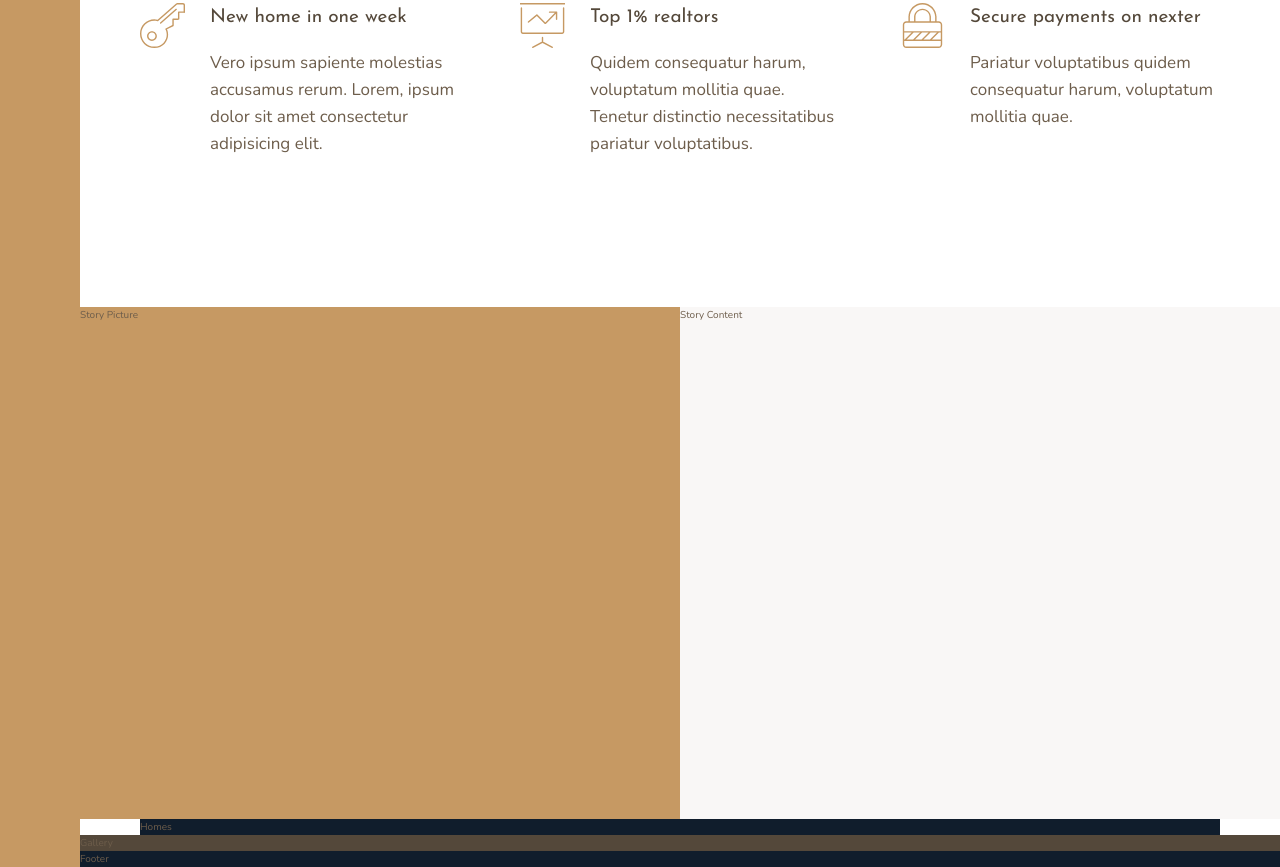
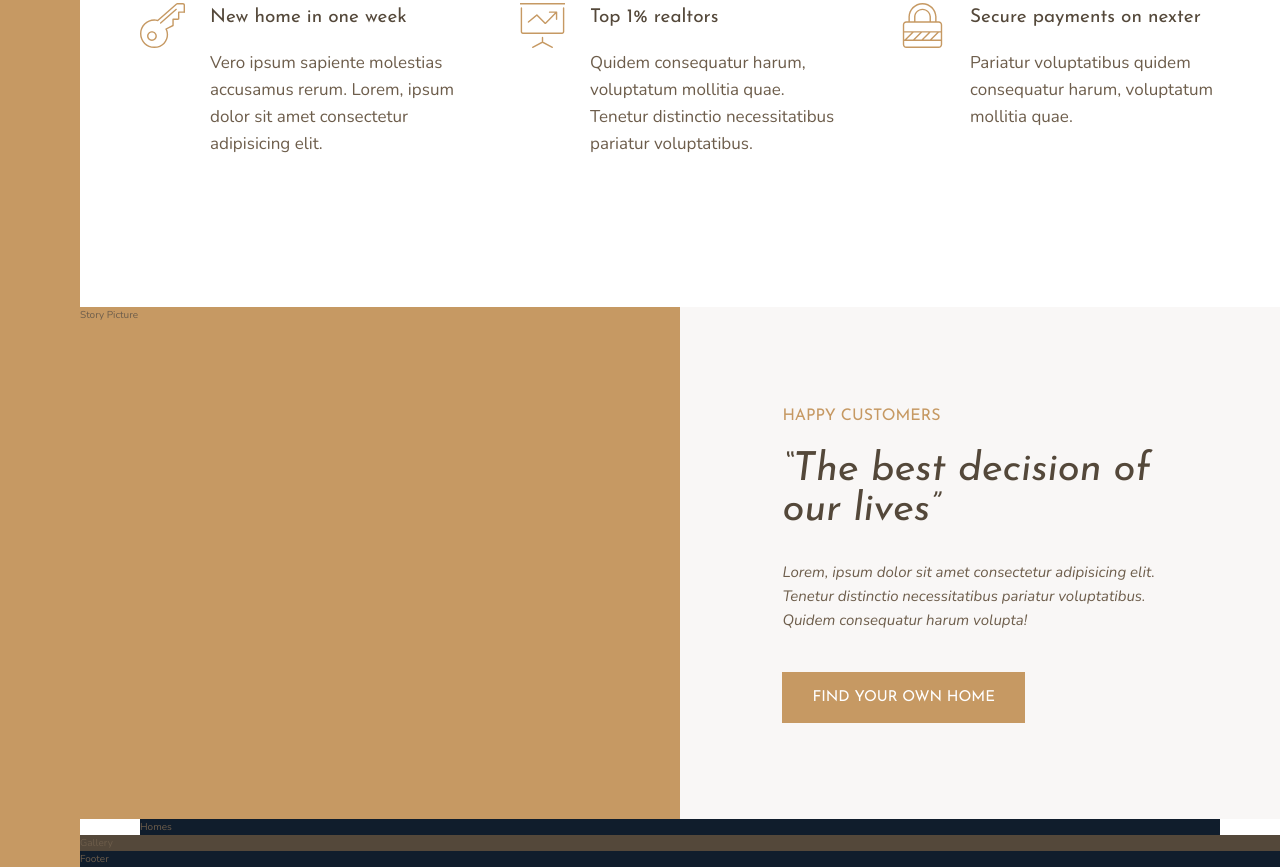
Before and after one commit to wahyualfarisi/nexter-grid-layout, a website: page index.html in a window 1280 px wide. Shown: the part 1001-1868 px from the top of the page. Drawn offline with nearby package versions, Linux system fonts and the light colour scheme.

Commit message:
add story section part 1

```diff
--- a/index.html
+++ b/index.html
@@ -83,7 +83,12 @@
             Story Picture
         </div>
         <div class="story__content">
-            Story Content
+            <h3 class="heading-3 mb-sm">Happy Customers</h3>
+            <h2 class="heading-2 heading-2--dark mb-md">&ldquo;The best decision of our lives&rdquo;</h2>
+            <p class="story__text">
+                Lorem, ipsum dolor sit amet consectetur adipisicing elit. Tenetur distinctio necessitatibus pariatur voluptatibus. Quidem consequatur harum volupta!
+            </p>
+            <button class="btn">Find your own home</button>
         </div>
         <div class="homes">
             Homes
--- a/sass/_story.scss
+++ b/sass/_story.scss
@@ -7,5 +7,22 @@
   &__content {
     background-color: $color-grey-light-1;
     grid-column: col-start 5 / full-end;
+
+    padding: 6rem 8vw;
+
+    display: flex;
+    justify-content: center;
+    flex-direction: column;
+    align-items: flex-start;
+
+    // display: grid;
+    // align-content: center;
+    // justify-items: start;
+  }
+
+  &__text {
+    font-size: 1.5rem;
+    font-style: italic;
+    margin-bottom: 4rem;
   }
 }
--- a/sass/_typography.scss
+++ b/sass/_typography.scss
@@ -8,9 +8,22 @@
 }
 .heading-2 {
   @extend %heading;
+  font-size: 4rem;
+  font-style: italic;
+  line-height: 1;
+
+  &--light {
+    color: $color-grey-light-1;
+  }
+  &--dark {
+    color: $color-grey-dark-1;
+  }
 }
 .heading-3 {
   @extend %heading;
+  font-size: 1.6rem;
+  color: $color-primary;
+  text-transform: uppercase;
 }
 .heading-4 {
   @extend %heading;
@@ -23,3 +36,33 @@
     color: $color-grey-dark-1;
   }
 }
+
+.btn {
+  background-color: $color-primary;
+  color: #fff;
+  border: none;
+  border-radius: 0;
+  font-family: $font-display;
+  font-size: 1.5rem;
+  text-transform: uppercase;
+  padding: 1.8rem 3rem;
+  cursor: pointer;
+  transform: all 0.2s;
+
+  &:hover {
+    background-color: $color-primary-dark;
+  }
+}
+
+.mb-sm {
+  margin-bottom: 2rem;
+}
+.mb-md {
+  margin-bottom: 3rem;
+}
+.mb-lg {
+  margin-bottom: 4rem;
+}
+.mb-hg {
+  margin-bottom: 8rem;
+}
```
Also changed, not shown: css/style.css.
